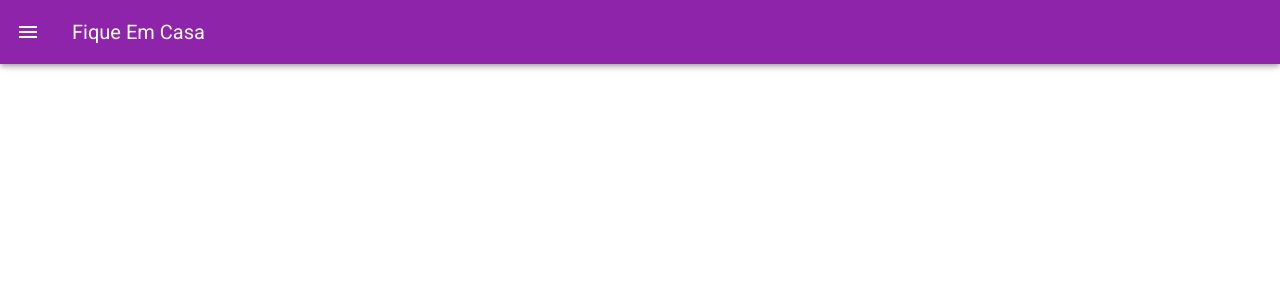
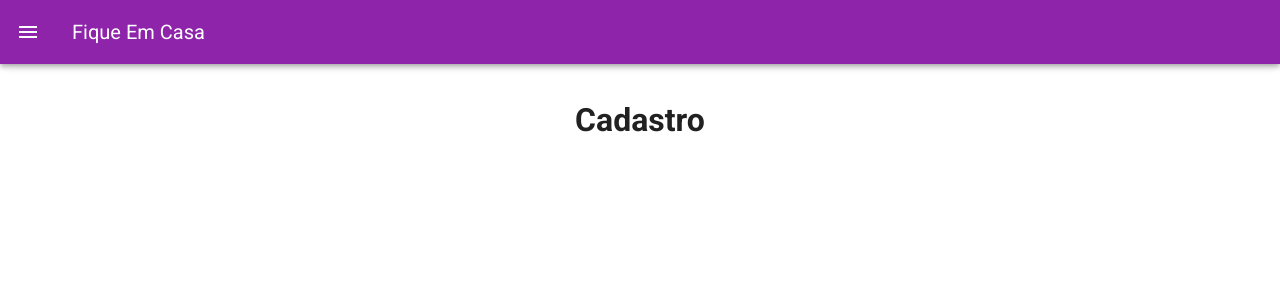
Before and after one commit to SilmaraBL/StaySafe, a Vue app in the folder staysafe/: page /#/Cadastro in a window 1280 px wide. Shown: the top 300 px of the page. Built offline with nearby package versions, Linux system fonts and the light colour scheme.

Commit message:
novaAtualizacaoRouter

```diff
--- a/staysafe/src/components/shared/Appbarra.vue
+++ b/staysafe/src/components/shared/Appbarra.vue
@@ -18,40 +18,51 @@
           v-model="group"
           active-class="purple darken-1"
         >
+        <router-link to="/">
           <v-list-item>
             <v-list-item-icon>
               <v-icon>mdi-home</v-icon>
             </v-list-item-icon>
             <v-list-item-title>Início</v-list-item-title>
           </v-list-item>
+        </router-link>
 
+           <router-link to="/quem-Somos">
           <v-list-item>
             <v-list-item-icon>
               <v-icon>mdi-chart-bubble</v-icon>
             </v-list-item-icon>
-            <v-list-item-title>Quem Somos</v-list-item-title>
+            <v-list-item-title>Objetivo</v-list-item-title>
           </v-list-item>
+           </router-link>
 
+             <router-link to="/profissionais">
            <v-list-item>
             <v-list-item-icon>
               <v-icon>mdi-account-group</v-icon>
             </v-list-item-icon>
             <v-list-item-title>Profissionais</v-list-item-title>
           </v-list-item>
+             </router-link>
 
+          <router-link to="/cadastro">
           <v-list-item>
             <v-list-item-icon>
               <v-icon>mdi-account</v-icon>
             </v-list-item-icon>
-            <v-list-item-title>Cadastre-se</v-list-item-title>
+            <v-list-item-title>Cadastro</v-list-item-title>
           </v-list-item>
+          </router-link>
 
+           <router-link to="/contato">
           <v-list-item>
             <v-list-item-icon>
               <v-icon>mdi-account-box</v-icon>
             </v-list-item-icon>
             <v-list-item-title>Contato</v-list-item-title>
           </v-list-item>
+           </router-link>
+
         </v-list-item-group>
       </v-list>
     </v-navigation-drawer>
--- a/staysafe/src/router/index.js
+++ b/staysafe/src/router/index.js
@@ -2,7 +2,9 @@ import Vue from 'vue'
 import VueRouter from 'vue-router'
 import Stayhome from '../views/Stayhome.vue'
 import Prof from '../views/Prof.vue'
-
+import Contato from '../views/Contato.vue'
+import Cadastro from '../views/Cadastro.vue'
+import Objetivo from '../views/Objetivo.vue'
 Vue.use(VueRouter)
 
 const routes = [
@@ -16,6 +18,21 @@ const routes = [
     name: 'Prof',
     component: Prof
   },
+  {
+    path: '/Contato',
+    name: 'Contato',
+    component: Contato
+  },
+  {
+    path: '/Cadastro',
+    name: 'Cadastro',
+    component: Cadastro
+  },
+  {
+    path: '/Objetivo',
+    name: 'Objetivo',
+    component: Objetivo
+  },
 ]
 
 const router = new VueRouter({
--- /dev/null
+++ b/staysafe/src/views/Cadastro.vue
@@ -0,0 +1,9 @@
+<template>
+    <v-container>
+  <h1 class="text-h8 text-center mb-3 mt-5">Cadastro</h1>
+    </v-container>
+</template>
+
+<script>
+
+</script>
--- /dev/null
+++ b/staysafe/src/views/Contato.vue
@@ -0,0 +1,12 @@
+<template>
+    <v-container>
+  <h1 class="text-h8 text-center mb-3 mt-5">Contato</h1>
+    </v-container>
+</template>
+
+<script>
+
+</script>
+
+<style scoped>
+</style>
--- /dev/null
+++ b/staysafe/src/views/Objetivo.vue
@@ -0,0 +1,12 @@
+<template>
+    <v-container>
+  <h1 class="text-h8 text-center mb-3 mt-5">Objetivo</h1>
+    </v-container>
+</template>
+
+<script>
+
+</script>
+
+<style scoped>
+</style>
```
